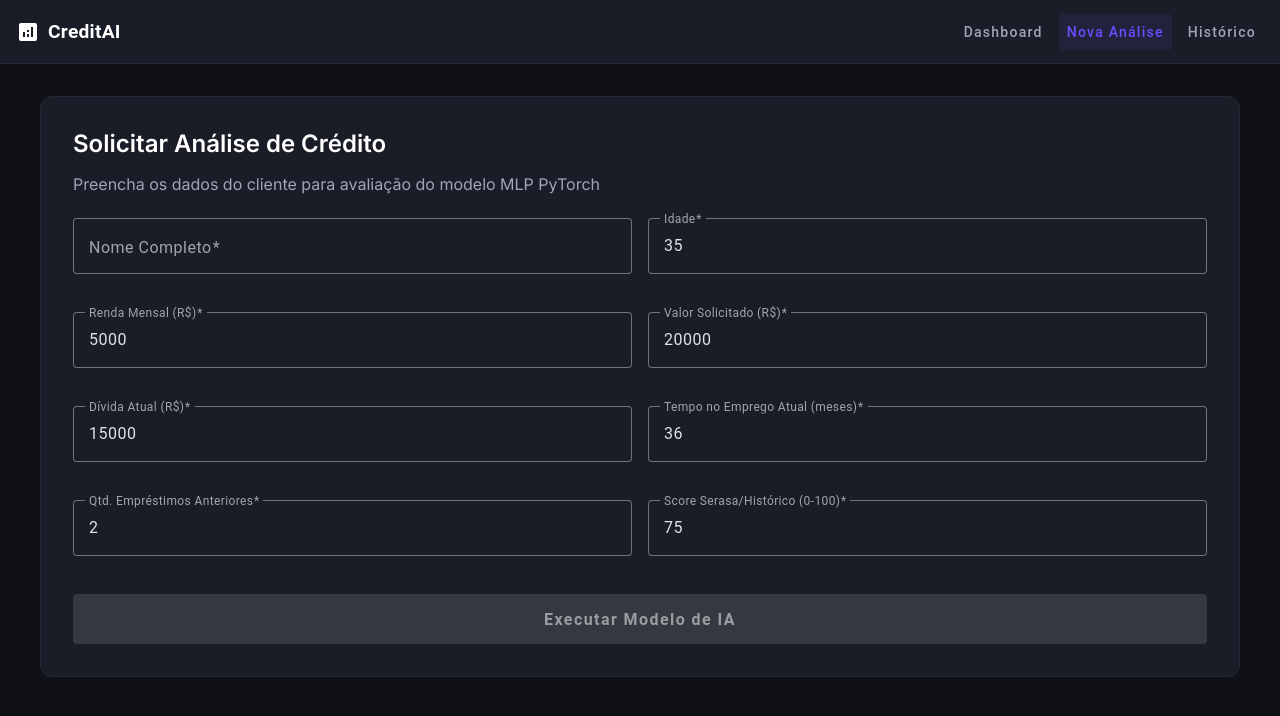
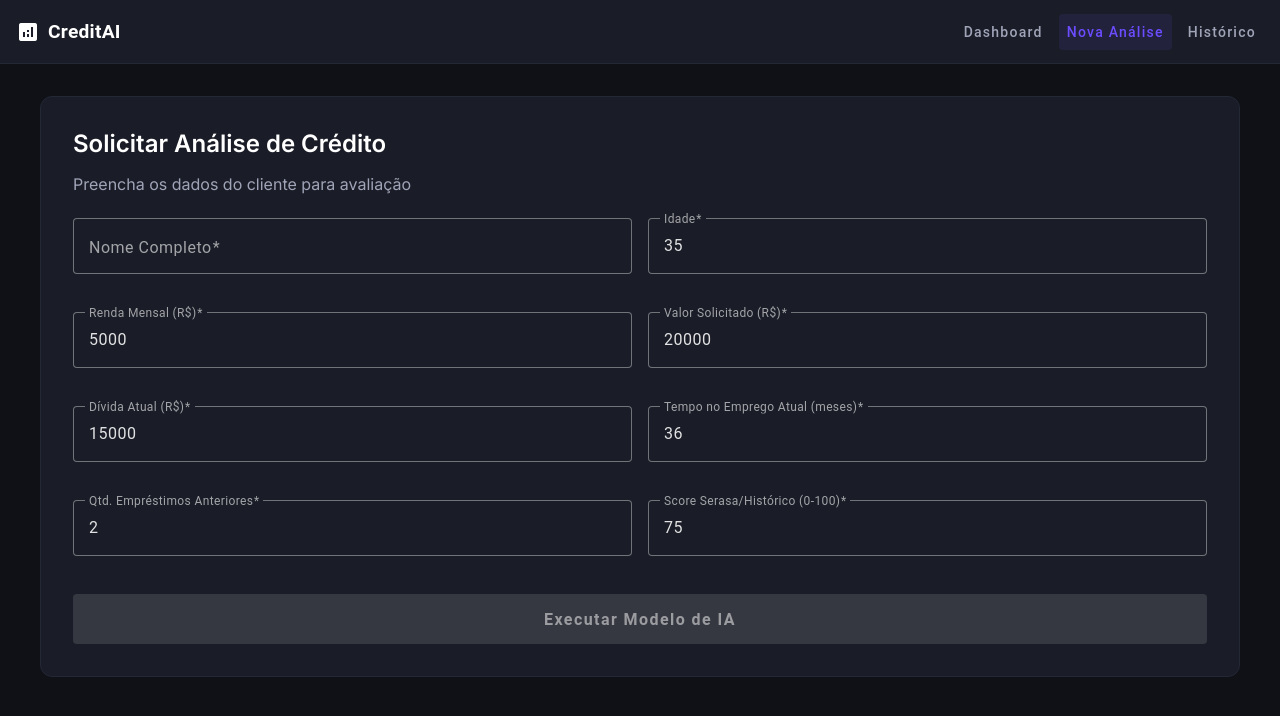
Before and after one commit to danisanca/Credit_Scoring_AI_MLP, an Angular app in the folder frontend/: page /nova-analise in a window 1280 px wide. Shown: the top 716 px of the page. Built offline with nearby package versions, Linux system fonts and the light colour scheme.

Commit message:
Projeto Ajustado

```diff
--- a/frontend/src/app/pages/nova-analise/nova-analise.component.ts
+++ b/frontend/src/app/pages/nova-analise/nova-analise.component.ts
@@ -21,7 +21,7 @@ import { switchMap } from 'rxjs/operators';
     <div class="analise-page">
       <div class="form-section">
         <h2>Solicitar Análise de Crédito</h2>
-        <p class="text-muted">Preencha os dados do cliente para avaliação do modelo MLP PyTorch</p>
+        <p class="text-muted">Preencha os dados do cliente para avaliação</p>
 
         <form [formGroup]="form" (ngSubmit)="onSubmit()" class="form-grid mt-4">
           <mat-form-field appearance="outline">
@@ -85,7 +85,7 @@ import { switchMap } from 'rxjs/operators';
 
             <div class="decision-box" [ngClass]="resultado.aprovado ? 'approved' : 'denied'">
               <h3>{{ resultado.aprovado ? 'CRÉDITO APROVADO' : 'CRÉDITO NEGADO' }}</h3>
-              <p>A rede neural estimou <b>{{ resultado.probabilidadeInadimplencia }}%</b> de chance de inadimplência.</p>
+              <p><b>{{ resultado.probabilidadeInadimplencia }}%</b> de chance de inadimplência.</p>
             </div>
 
             <button mat-stroked-button color="primary" (click)="resetForm()" class="mt-4">Nova Consulta</button>
```
Also changed, not shown: 1 other file (tests, documents, lock files or other folders).
